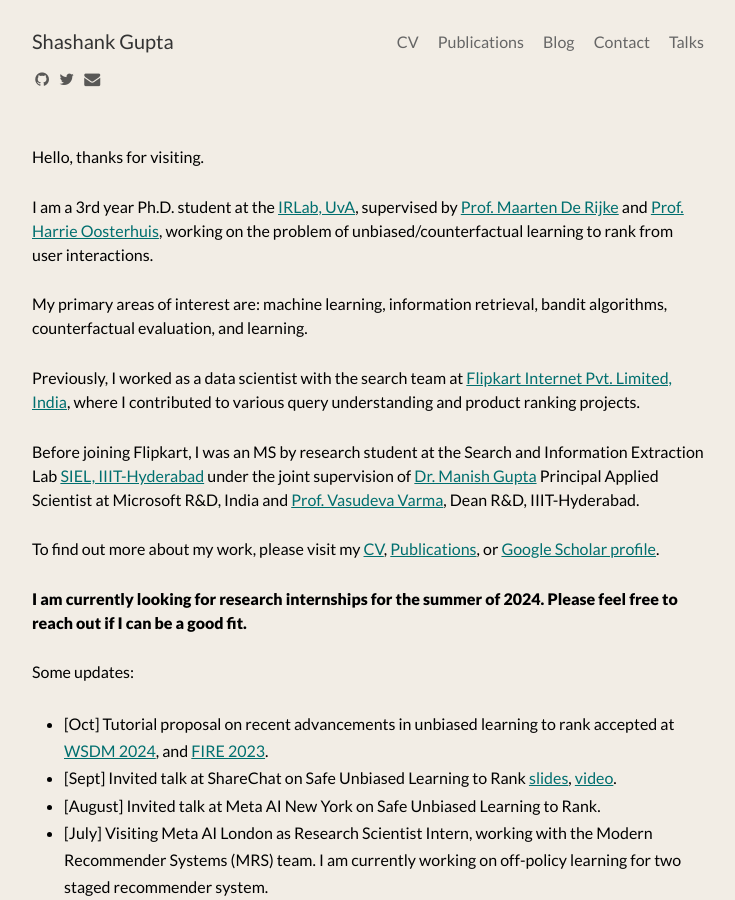
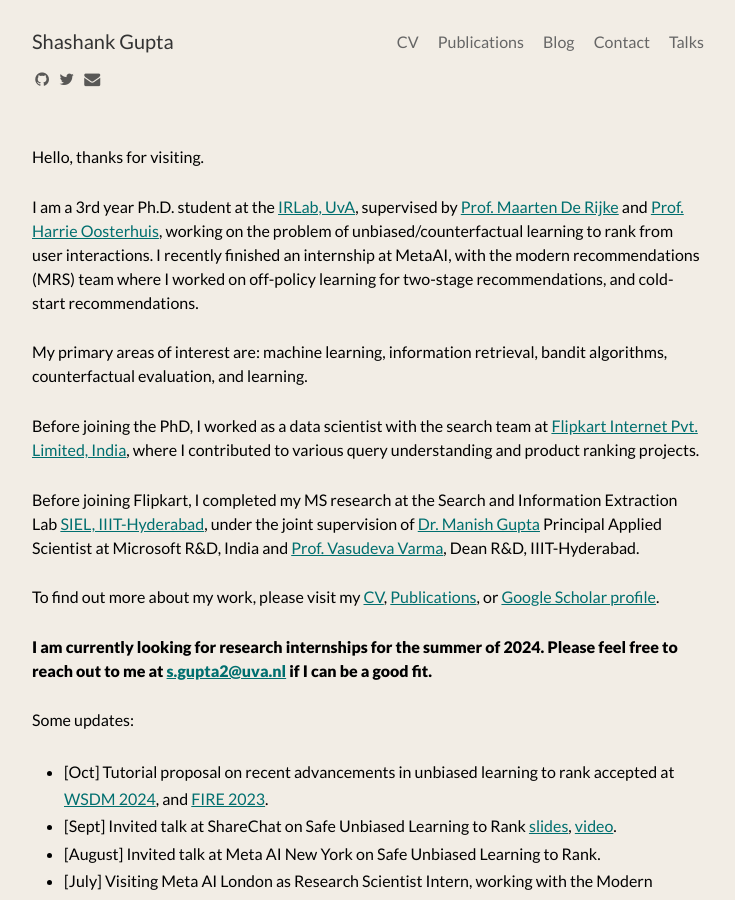
Before and after one commit to shashankg7/shashankg7.github.io, a Jekyll site: the page built from index.md, in a window 1280 px wide and 900 px high. Shown: the whole window, without its empty margins (272-1007 px from the left). Built offline with Jekyll 4.4.1, drawn with Linux system fonts in a browser that asks for light colours; nearby versions of some CDN libraries.

Commit message:
Update index.md

```diff
--- a/index.md
+++ b/index.md
@@ -5,17 +5,17 @@
 
 Hello, thanks for visiting.
 
-I am a 3rd year Ph.D. student at the [IRLab, UvA](http://irlab.science.uva.nl), supervised by [Prof. Maarten De Rijke](https://staff.fnwi.uva.nl/m.derijke/) and [Prof. Harrie Oosterhuis](https://harrieo.github.io/), working on the problem of unbiased/counterfactual learning to rank from user interactions.
+I am a 3rd year Ph.D. student at the [IRLab, UvA](http://irlab.science.uva.nl), supervised by [Prof. Maarten De Rijke](https://staff.fnwi.uva.nl/m.derijke/) and [Prof. Harrie Oosterhuis](https://harrieo.github.io/), working on the problem of unbiased/counterfactual learning to rank from user interactions. I recently finished an internship at MetaAI, with the modern recommendations (MRS) team where I worked on off-policy learning for two-stage recommendations, and cold-start recommendations.
 
 My primary areas of interest are: machine learning, information retrieval, bandit algorithms, counterfactual evaluation, and learning.
 
-Previously, I worked as a data scientist with the search team at [Flipkart Internet Pvt. Limited, India](https://tech.flipkart.com/data-science/home), where I contributed to various query understanding and product ranking projects.
+Before joining the PhD, I worked as a data scientist with the search team at [Flipkart Internet Pvt. Limited, India](https://tech.flipkart.com/data-science/home), where I contributed to various query understanding and product ranking projects.
 
-Before joining Flipkart, I was an MS by research student at the Search and Information Extraction Lab [SIEL, IIIT-Hyderabad](search.iiit.ac.in) under the joint supervision of [Dr. Manish Gupta](https://www.microsoft.com/en-us/research/people/gmanish/?from=http%3A%2F%2Fresearch.microsoft.com%2Fen-us%2Fpeople%2Fgmanish%2F#) Principal Applied Scientist at Microsoft R&D, India and [Prof. Vasudeva Varma](https://faculty.iiit.ac.in/~vv/Home.html), Dean R&D, IIIT-Hyderabad.
+Before joining Flipkart, I completed my MS research at the Search and Information Extraction Lab [SIEL, IIIT-Hyderabad](search.iiit.ac.in), under the joint supervision of [Dr. Manish Gupta](https://www.microsoft.com/en-us/research/people/gmanish/?from=http%3A%2F%2Fresearch.microsoft.com%2Fen-us%2Fpeople%2Fgmanish%2F#) Principal Applied Scientist at Microsoft R&D, India and [Prof. Vasudeva Varma](https://faculty.iiit.ac.in/~vv/Home.html), Dean R&D, IIIT-Hyderabad.
 
 To find out more about my work, please visit my [CV](/resume-final.pdf), [Publications](/publications/), or [Google Scholar profile](https://scholar.google.com/citations?user=UvTcU-IAAAAJ&hl=en).
 
-<b> I am currently looking for research internships for the summer of 2024. Please feel free to reach out if I can be a good fit. </b>
+<b> I am currently looking for research internships for the summer of 2024. Please feel free to reach out to me at [s.gupta2@uva.nl](mailto:s.gupta2@uva.nl) if I can be a good fit. </b>
 
 Some updates:
 
```
